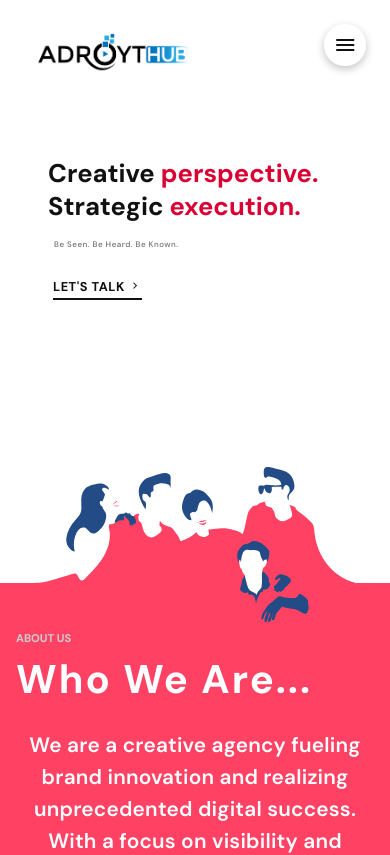
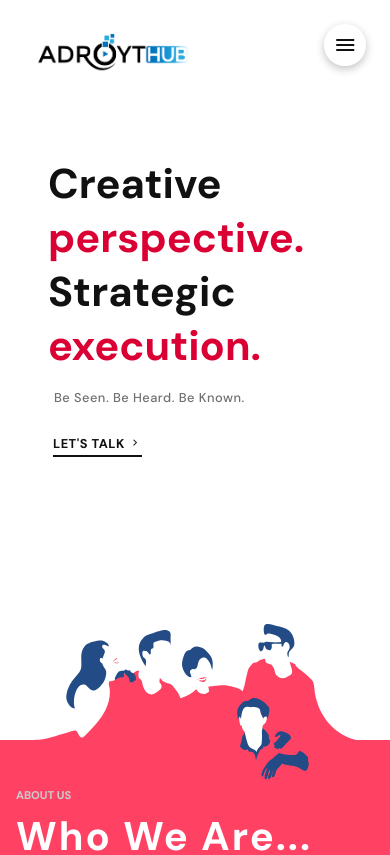
Before and after one commit to the-anomalous/agency, a React (Vite) app: page / in a window 390 px wide. Shown: the top 855 px of the page. Built offline with nearby package versions, Linux system fonts and the light colour scheme.

Commit message:
updated header

```diff
--- a/src/components/header/header.styles.scss
+++ b/src/components/header/header.styles.scss
@@ -35,13 +35,13 @@
         font-size: 5.2rem; //700px
       }
 
-      @media only screen and (max-width: 37.5em) {
-        font-size: 4.2rem; //600px
-      }
+      // @media only screen and (max-width: 37.5em) {
+      //   font-size: 4.2rem; //600px
+      // }
 
-      @media only screen and (max-width: 25em) {
-        font-size: 3.2rem; //00px
-      }
+      // @media only screen and (max-width: 25em) {
+      //   font-size: 3.2rem; //00px
+      // }
     }
 
     .secondary {
@@ -57,12 +57,12 @@
       // }
 
       @media only screen and (max-width: 37.5em) {
-        font-size: 1.2rem; //600px
+        font-size: 1.6rem; //600px
       }
 
-      @media only screen and (max-width: 25em) {
-        font-size: 1rem; //400px
-      }
+      // @media only screen and (max-width: 25em) {
+      //   font-size: 1rem; //400px
+      // }
     }
   }
 }
```
